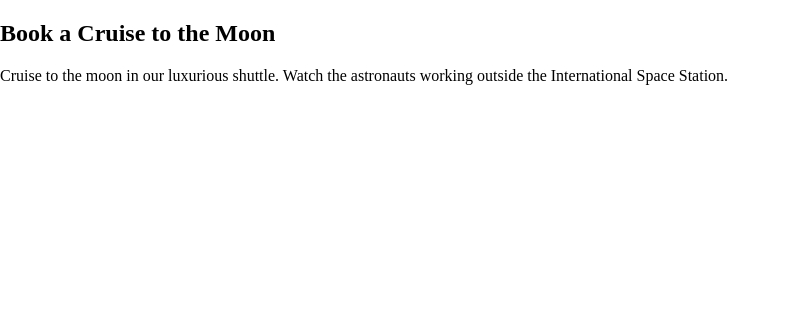
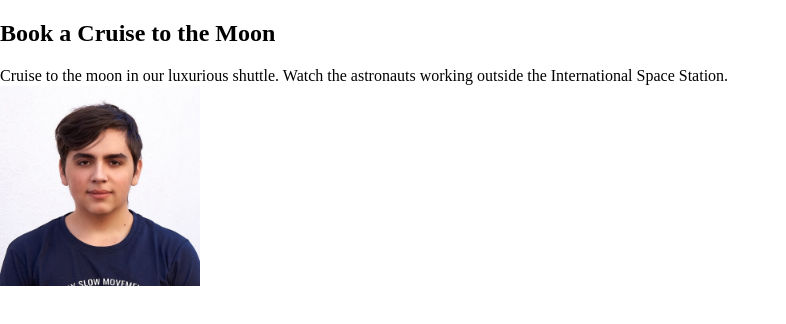
Before and after one commit to 2lol555/stc-mslearn, a plain HTML site: page web/index.html in a window 1280 px wide. Shown: the whole page, without its empty margins (0-786 px from the left). Drawn offline with nearby package versions, Linux system fonts and the light colour scheme.

Commit message:
end of 4-attribute-binding

```diff
--- a/web/index.html
+++ b/web/index.html
@@ -36,6 +36,7 @@
 	<div id="app">
 		<h2>{{productName}}</h2>
 		<div>{{productDescription}}</div>
+		<img :src="imageSource" :style="styleObject"/>
 	</div>
 
 
--- a/web/index.js
+++ b/web/index.js
@@ -3,7 +3,12 @@ const app = Vue.createApp({
 		return {
 			productName: 'Book a Cruise to the Moon',
 			productDescription: 'Cruise to the moon in our luxurious shuttle. Watch the astronauts working outside the International Space Station.',
+			imageSource: './media/sample.jpg',
 			// additional properties later
+
+			styleObject: {
+				'height': '200px'
+			}
 		}
 	},
 });
```
Also changed, not shown: web/media/sample.jpg (added).
